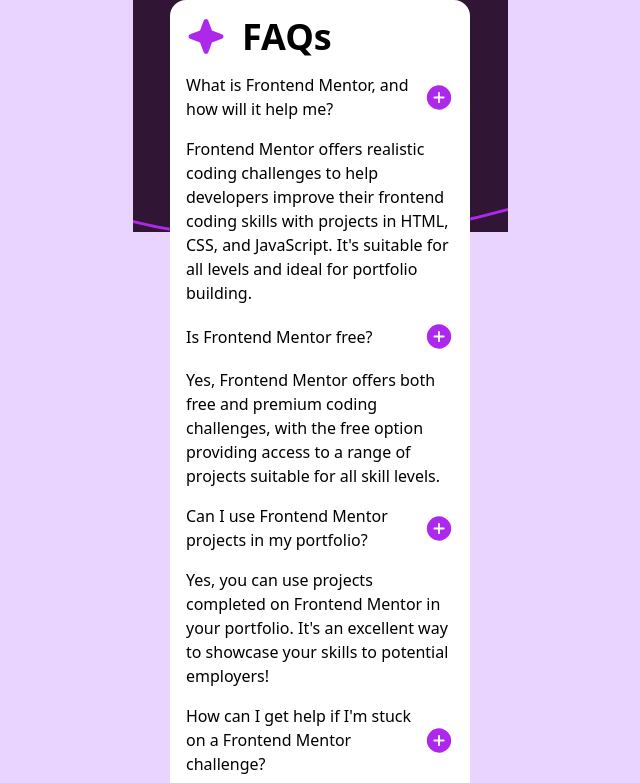
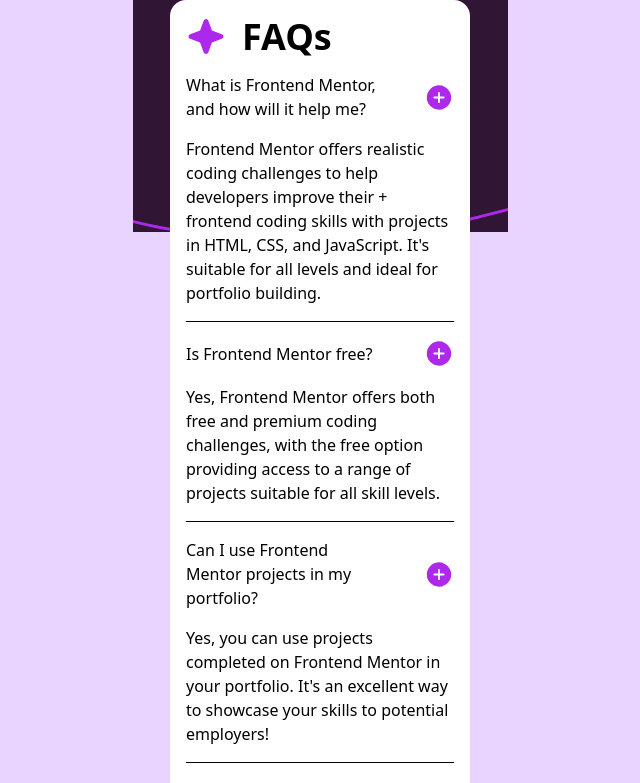
Before and after one commit to Alberto-Vidali/newbie-frontend-challenges, a Vue app in the folder FAQ-accordion/: page / in a window 1280 px wide. Shown: the top 783 px of the page, without its empty margins (320-960 px from the left). Built offline with nearby package versions, Linux system fonts and the light colour scheme.

Commit message:
progress

```diff
--- /dev/null
+++ b/FAQ-accordion/src/components/Faq.vue
@@ -0,0 +1,35 @@
+<script setup>
+    import { faqs } from '../utils';
+
+    // Numero in array dei valori per il v-for
+    for (let faq in faqs) {
+        console.log(faq)
+    }
+
+    // Accesso ai valori di domande e risposte
+    console.log(faqs[0].faq[0].question)
+
+    const buttonPressed = [0,0,0,0]
+
+</script>
+
+<template>
+    <section class="flex flex-col gap-4" v-for="faqIdx in Object.keys(faqs)">
+        <hr v-if="faqIdx != 0">
+        <div class="flex items-center justify-between gap-2">
+            <h2 class=" max-w-[75%]">
+                {{ faqs[faqIdx].faq[0].question }}
+            </h2>
+            <button class="w-[30px] aspect-[1/1]">
+                <img class="w-full" src="/icon-plus.svg" alt="plus">
+            </button>
+        </div>
+        <p>
+            {{  faqs[faqIdx].faq[0].answer }}
+        </p>
+    </section>
+</template>
+
+<style scoped>
+
+</style>
--- a/FAQ-accordion/src/components/pages/Main.vue
+++ b/FAQ-accordion/src/components/pages/Main.vue
@@ -1,5 +1,5 @@
 <script setup>
-
+    import Faq from '../Faq.vue';
 </script>
 
 <template>
@@ -9,47 +9,7 @@
             <h1>FAQs</h1>
         </div>
         <div class="flex flex-col gap-4">
-            <div class="flex items-center justify-between">
-                <h2>
-                    What is Frontend Mentor, and how will it help me?
-                </h2>
-                <img src="/icon-plus.svg" alt="">
-            </div>
-            <p>
-                Frontend Mentor offers realistic coding challenges to help developers improve their
-                frontend coding skills with projects in HTML, CSS, and JavaScript. It's suitable for
-                all levels and ideal for portfolio building.
-            </p>
-            <div class="flex items-center justify-between">
-                <h2>
-                    Is Frontend Mentor free?
-                </h2>
-                <img src="/icon-plus.svg" alt="">
-            </div>
-            <p>
-                Yes, Frontend Mentor offers both free and premium coding challenges, with the free
-                option providing access to a range of projects suitable for all skill levels.
-            </p>
-            <div class="flex items-center justify-between">
-                <h2>
-                    Can I use Frontend Mentor projects in my portfolio?
-                </h2>
-                <img src="/icon-plus.svg" alt="">
-            </div>
-            <p>
-                Yes, you can use projects completed on Frontend Mentor in your portfolio. It's an excellent
-                way to showcase your skills to potential employers!
-            </p>
-            <div class="flex items-center justify-between">
-                <h2>
-                    How can I get help if I'm stuck on a Frontend Mentor challenge?
-                </h2>
-                <img src="/icon-plus.svg" alt="">
-            </div>
-            <p>
-                The best place to get help is inside Frontend Mentor's Discord community. There's a help
-                channel where you can ask questions and seek support from other community members.
-            </p>
+            <Faq/>
         </div>
 
     </section>
--- /dev/null
+++ b/FAQ-accordion/src/utils/index.js
@@ -0,0 +1,37 @@
+export const faqs = {
+    0: {
+        faq: [
+            {
+            question: "What is Frontend Mentor, and how will it help me?",
+            answer: "Frontend Mentor offers realistic coding challenges to help developers improve their + frontend coding skills with projects in HTML, CSS, and JavaScript. It's suitable for all levels and ideal for portfolio building."
+            }
+        ]
+    },
+
+    1: {
+        faq: [
+            {
+            question: "Is Frontend Mentor free?",
+            answer: "Yes, Frontend Mentor offers both free and premium coding challenges, with the free option providing access to a range of projects suitable for all skill levels."
+            }
+        ]
+    },
+
+    2: {
+        faq: [
+            {
+            question: "Can I use Frontend Mentor projects in my portfolio?",
+            answer: "Yes, you can use projects completed on Frontend Mentor in your portfolio. It's an excellent way to showcase your skills to potential employers!"
+            }
+        ]
+    },
+
+    3: {
+        faq: [
+            {
+            question: "How can I get help if I'm stuck on a challenge?",
+            answer: "The best place to get help is inside Frontend Mentor's Discord community. There's a help channel where you can ask questions and seek support from other community members."
+            }
+        ]
+    }
+}
```
